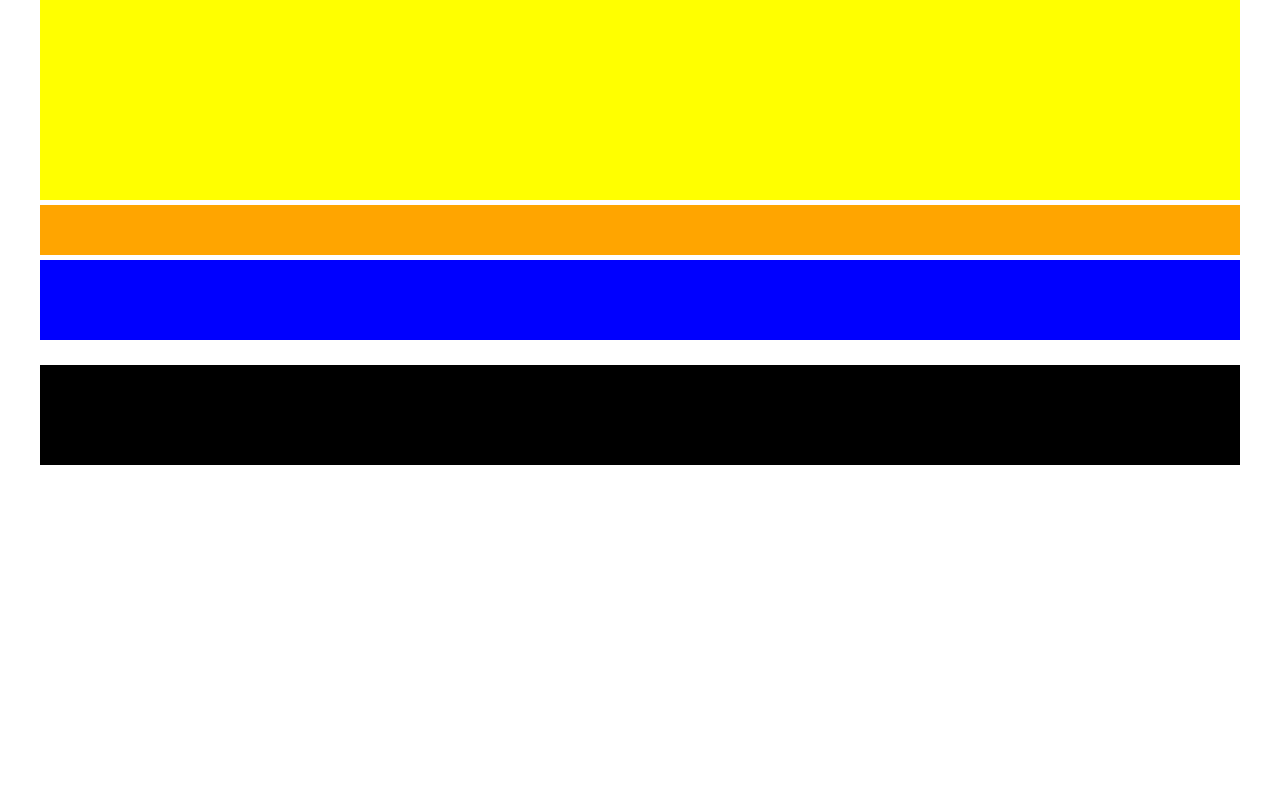
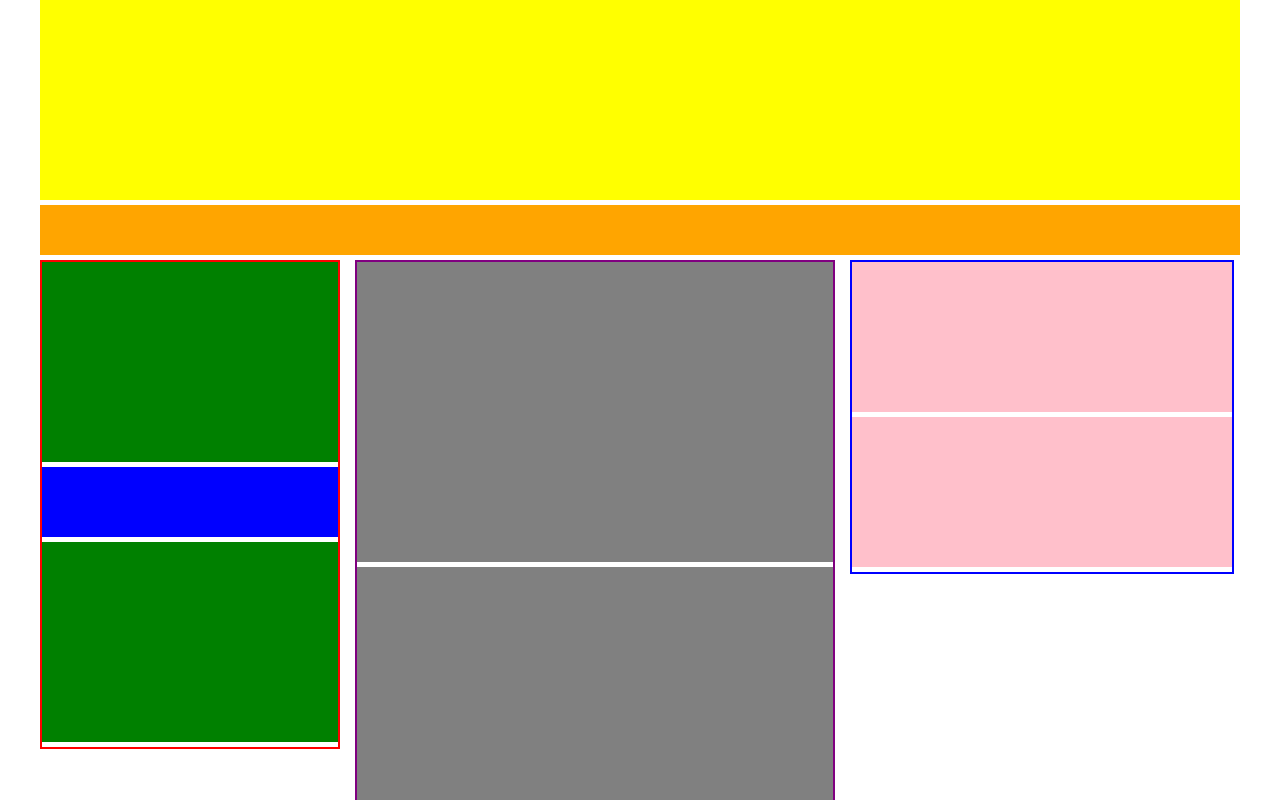
Before and after one commit to antonellacino/htmlcss-struttura-wp, a plain HTML site: page index.html in a window 1280 px wide. Shown: the top 800 px of the page. Drawn offline with Linux system fonts and the light colour scheme.

Commit message:
fine lavoro struttura

```diff
--- a/index.html
+++ b/index.html
@@ -23,42 +23,42 @@
 
       <main>
         <!--sezione sinistra-->
-        <div class="">
-          <section>
+        <div id="sez_sx">
+          <section class="section">
 
           </section>
 
           <aside class="">
 
           </aside>
-          <section>
+          <section class="section">
 
           </section>
         </div>
         <!--fine sezione sinistra-->
 
-        <!--sezione centrale-->
-        <div class="">
+        <!--sezione -centrale-->
+        <div id="sez_central">
           <!--inizio sezione-->
-          <section>
+          <section class="div_centrali">
 
           </section>
           <!--!fine sezione-->
 
           <!--inizio sezione-->
-          <section>
+          <section class="div_centrali">
 
           </section>
           <!--!fine sezione-->
 
           <!--inizio sezione-->
-          <section>
+          <section class="div_centrali">
 
           </section>
           <!--!fine sezione-->
 
           <!--inizio sezione-->
-          <section>
+          <section class="div_centrali">
 
           </section>
           <!--!fine sezione-->
@@ -66,7 +66,7 @@
         <!--fine sezione centrale-->
 
         <!--sezione destra-->
-        <div class="">
+        <div id="sez_dx">
           <!--inizio sezione-->
           <section>
 
--- a/style.css
+++ b/style.css
@@ -32,12 +32,14 @@
 }
 
 main{
-  /* start debug*/
-  height: 100px;
-
-  /*end debug*/
   margin-bottom: 5px;
   width: 100%;
+}
+
+main::after{
+  content: "";
+  display: table;
+  clear: both;
 }
 
 /* INIZIO SEZIONE SINISTRA*/
@@ -46,12 +48,12 @@ main{
   border: 2px solid red;
   /*end debug*/
   margin-bottom: 5px;
-  width: 20%;
+  width: 25%;
   float: left;
 }
 
 .section{
-  height: 50px;
+  height: 200px;
   background-color: green;
   /*end debug*/
   margin-bottom: 5px;
@@ -60,7 +62,7 @@ main{
 
 aside{
   /*start debug */
-  height: 80px;
+  height: 70px;
   background-color: blue;
   /*end debug*/
   margin-bottom: 5px;
@@ -81,9 +83,8 @@ aside{
 #sez_central{
   /* start debug*/
   border: 2px solid purple;
-  border-bottom: 2px solid black;
   /*end debug*/
-  margin: 0 10px;
+  margin: 0 15px;
   width: 40%;
   float: left;
 }
@@ -102,7 +103,32 @@ aside{
   display: table;
   clear: both;
 }
+/*FINE ZONA CENTRALE*/
 
+/*INIZIONE SEZ DESTRA*/
+#sez_dx{
+  /* start debug*/
+  border: 2px solid blue;
+  /*end debug*/
+  width: 32%;
+  float: left;
+}
+
+#sez_dx section{
+  /*debug*/
+  height: 150px;
+  background-color: pink;
+  margin-bottom: 5px;
+  /*end debug*/
+  width: 100%;
+}
+
+#sez_dx::after{
+  content: "";
+  display: table;
+  clear: both;
+}
+/*FINE SEZ DESTRA*/
 footer{
   /* start debug*/
   height: 100px;
```
